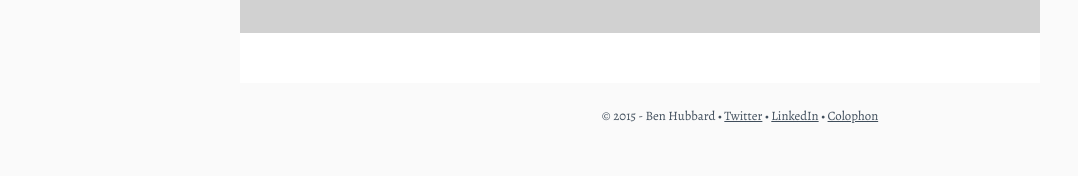
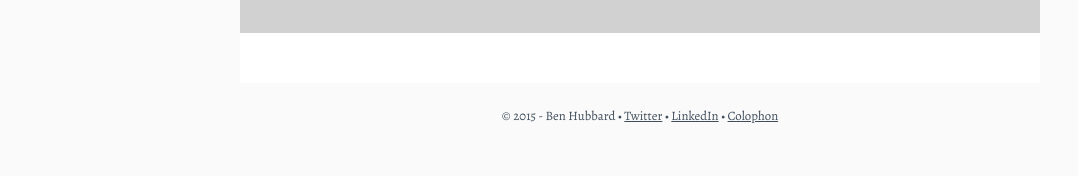
Before and after one commit to benhubbard434/benhubbard, a Jekyll site: the page built from index.html, in a window 1280 px wide. Shown: the part 1315-1491 px from the top of the page, without its empty margins (0-1078 px from the left). Built offline with Jekyll 4.4.1, drawn with Linux system fonts in a browser that asks for light colours; nearby versions of some CDN libraries; Markdown is read by kramdown in place of the engine named in the settings; before the commit the page ends 1469 px from its top, so only the background shows below that.

Commit message:
Update app.css

```diff
--- a/assets/css/app.css
+++ b/assets/css/app.css
@@ -116,7 +116,9 @@ a,abbr,acronym,address,applet,article,aside,audio,b,big,blockquote,body,canvas,c
 			color: #ff0084;
 		}
 		.footer {
-			margin: 0 50px 25px 250px;
+			width:95%;
+			max-width: 800px;
+			margin: 10px auto 50px auto;
 		}
 		.center {
 			text-align: center;
```
